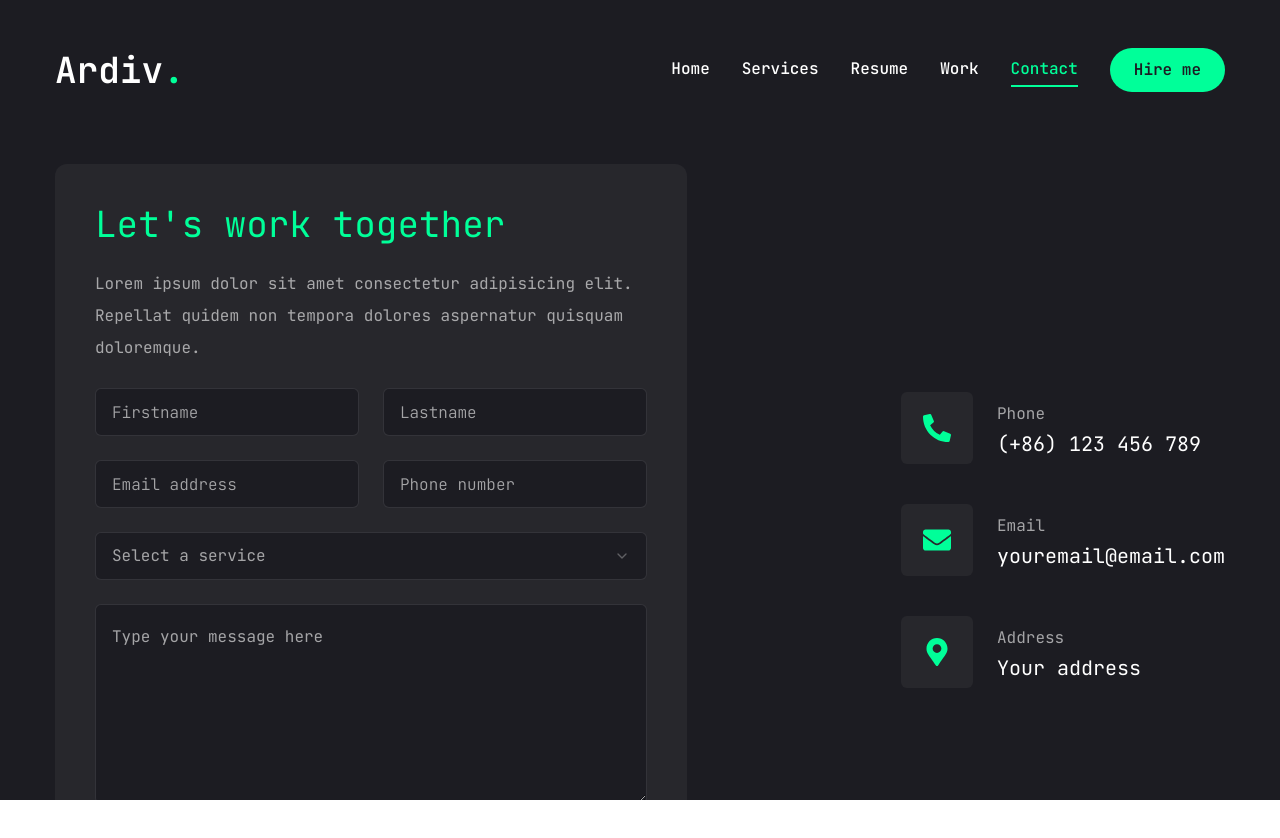
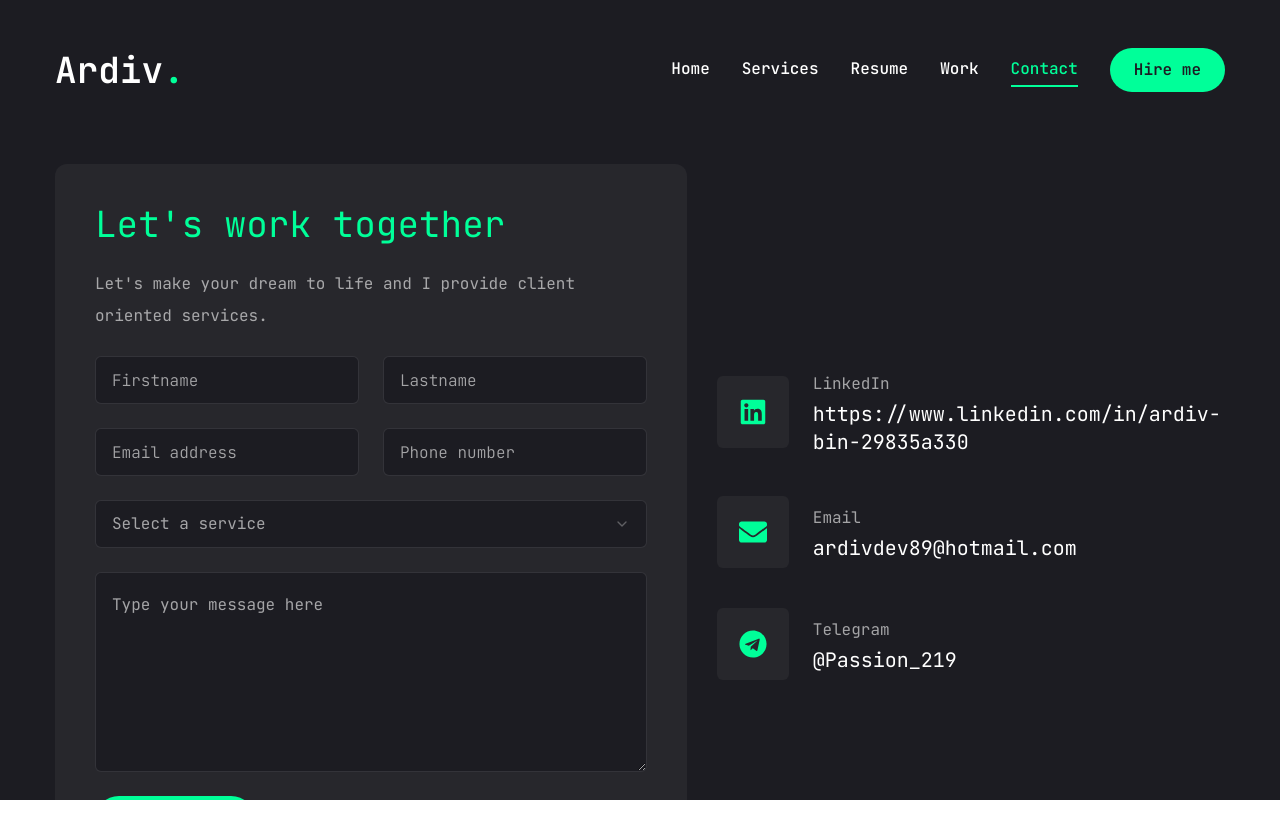
Before and after one commit to Ardiv26/next-portfolio, a Next.js app: page /contact in a window 1280 px wide. Shown: the top 838 px of the page. Built offline with nearby package versions, Linux system fonts and the light colour scheme.

Commit message:
updated contact nav

```diff
--- a/app/contact/page.jsx
+++ b/app/contact/page.jsx
@@ -14,23 +14,23 @@ import {
   SelectValue
 } from '@/components/ui/select';
 
-import { FaPhoneAlt, FaEnvelope, FaMapMarkerAlt } from 'react-icons/fa';
+import { FaEnvelope, FaTelegram, FaLinkedin } from 'react-icons/fa';
 
 const info = [
   {
-    icon: <FaPhoneAlt />,
-    title: 'Phone',
-    description: '(+86) 123 456 789'
+    icon: <FaLinkedin />,
+    title: 'LinkedIn',
+    description: 'https://www.linkedin.com/in/ardiv-bin-29835a330'
   },
   {
     icon: <FaEnvelope />,
     title: 'Email',
-    description: 'youremail@email.com'
+    description: 'ardivdev89@hotmail.com'
   },
   {
-    icon: <FaMapMarkerAlt />,
-    title: 'Address',
-    description: 'Your address'
+    icon: <FaTelegram />,
+    title: 'Telegram',
+    description: '@Passion_219'
   }
 ];
 
@@ -53,9 +53,8 @@ const Contact = () => {
             <form className="flex flex-col gap-6 p-10 bg-[#27272c] rounded-xl">
               <h3 className="text-4xl text-accent">Let&apos;s work together</h3>
               <p className="text-white/60">
-                Lorem ipsum dolor sit amet consectetur adipisicing elit.
-                Repellat quidem non tempora dolores aspernatur quisquam
-                doloremque.
+                Let's make your dream to life and I provide client oriented
+                services.
               </p>
               {/* input */}
               <div className="grid grid-cols-1 md:grid-cols-2 gap-6">
@@ -74,7 +73,6 @@ const Contact = () => {
                     <SelectLabel>Select a service</SelectLabel>
                     <SelectItem value="est">Web Development</SelectItem>
                     <SelectItem value="cst">UI/UX Design</SelectItem>
-                    <SelectItem value="mst">Logo Design</SelectItem>
                   </SelectGroup>
                 </SelectContent>
               </Select>
```
